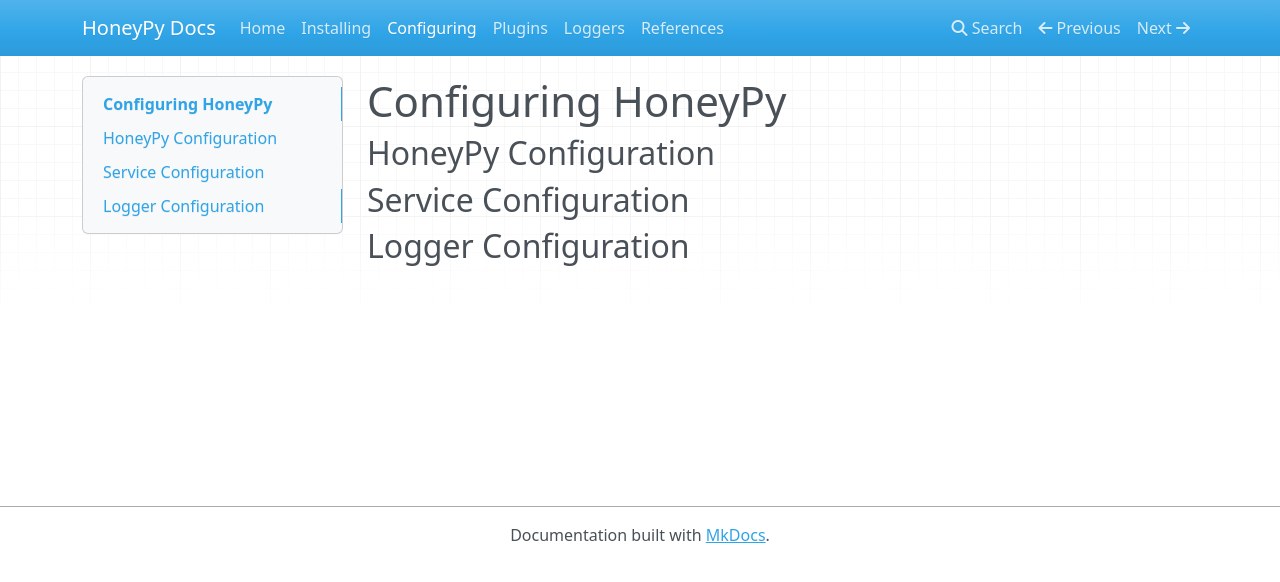
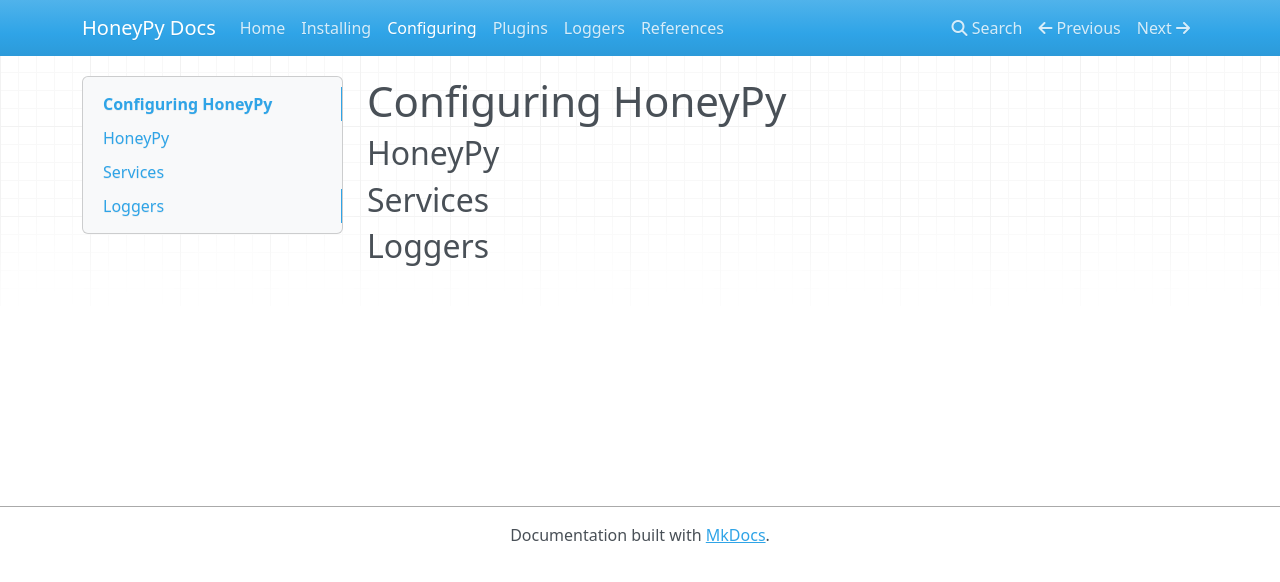
Before and after one commit to foospidy/HoneyPy, an MkDocs documentation site: the page built from docs/configuring.md, in a window 1280 px wide. Shown: the top 582 px of the page. Built offline with MkDocs 1.6.1, drawn with Linux system fonts in a browser that asks for light colours; nearby versions of some CDN libraries; old or Windows-style settings are respelled for this version of MkDocs.

Commit message:
docs update

```diff
--- a/docs/configuring.md
+++ b/docs/configuring.md
@@ -1,7 +1,7 @@
 # Configuring HoneyPy
 
-## HoneyPy Configuration
+## HoneyPy
 
-## Service Configuration
+## Services
 
-## Logger Configuration
+## Loggers
```
